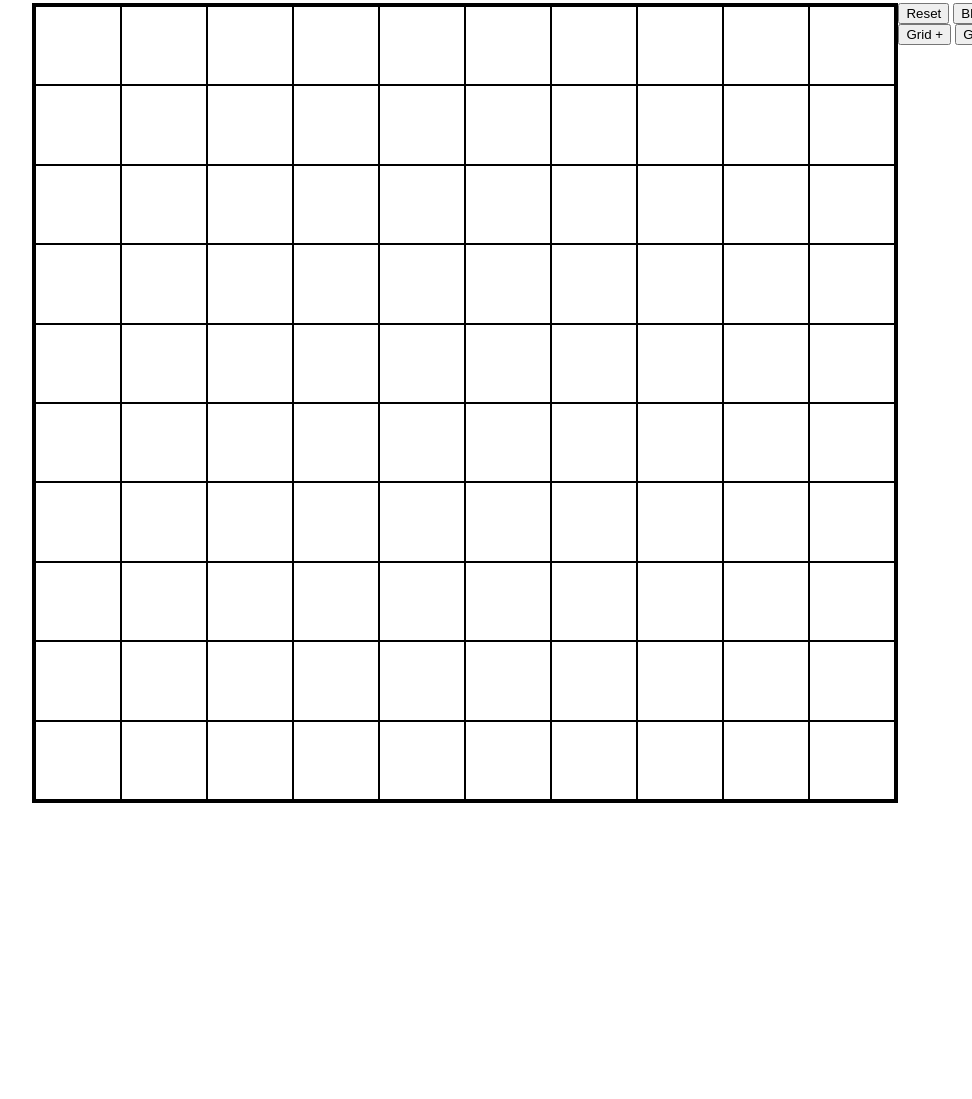
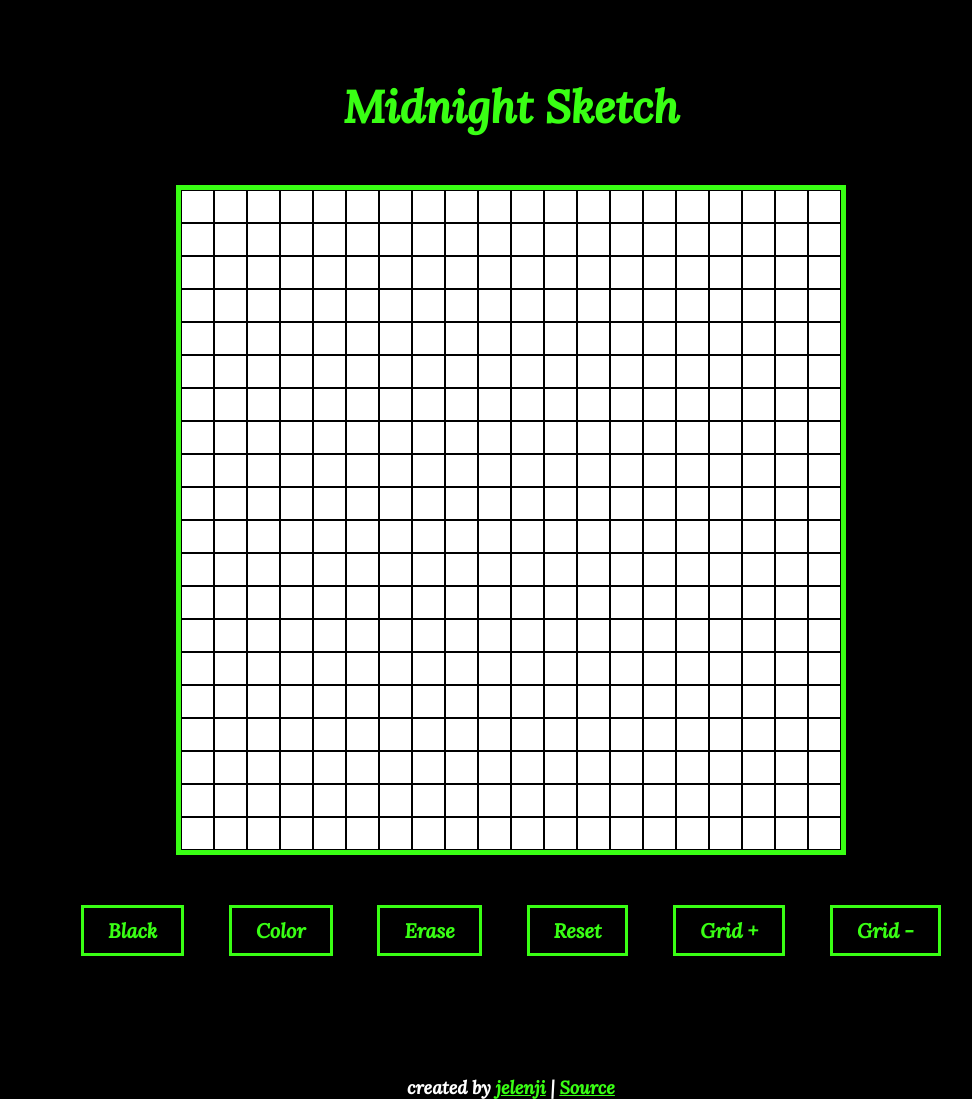
Before and after one commit to jelenji/etch-a-sketch, a plain HTML site: page index.html in a window 1280 px wide. Shown: the part 5-1104 px from the top of the page, without its empty margins (129-1101 px from the left). Before the commit the page ends 816 px from the top, so only its background shows below. Drawn offline with Linux system fonts and the light colour scheme.

Commit message:
added styling and readme to project

```diff
--- a/index.html
+++ b/index.html
@@ -5,24 +5,25 @@
     <meta http-equiv="X-UA-Compatible" content="IE=edge">
     <meta name="viewport" content="width=device-width, initial-scale=1.0">
     <link rel="stylesheet" href="style.css">
+
     <title>Etch-A-Sketch</title>
 </head>
 <body>
 
-    <h1>Etch-A-Sketch</h1>
+    <header>Midnight Sketch</header>
 
     <div class="grid-container">
 
     </div>
     <div class="button-container">
-        <button class="reset">Reset</button>
         <button class="black">Black</button>
         <button class="random-color">Color</button>
         <button class="erase">Erase</button>
+        <button class="reset">Reset</button>
         <button class="grid-up">Grid +</button>
         <button class="grid-down">Grid -</button>
-
     </div>
+    <footer> created by <a href="https://github.com/jelenji" target="_blank">jelenji</a> | <a href="https://github.com/jelenji/etch-a-sketch" target="_blank">Source</a> </footer>
     <script src="script.js"></script>
 </body>
 </html>
--- a/script.js
+++ b/script.js
@@ -5,9 +5,11 @@ const color = document.querySelector('.random-color');
 const erase = document.querySelector('.erase');
 const gridUp = document.querySelector('.grid-up');
 const gridDown = document.querySelector('.grid-down');
+const btnContainer = document.querySelector('.button-container');
+const allBtns = btnContainer.querySelectorAll('button');
 
 
-let gridSize = 10 , colorToggle = 0, blackToggle = 1, eraseToggle = 0;
+let gridSize = 20 , colorToggle = 0, blackToggle = 1, eraseToggle = 0;
 
 function grid(){
     let row, content, squareNum = 0, color;
@@ -87,6 +89,21 @@ erase.addEventListener('click', ()=>{
     blackToggle = 0;
     eraseToggle = 1;
 })
+
+allBtns.forEach(button =>{
+    button.addEventListener('mouseover', (e)=>{
+        e.target.style['background-color'] = '#39ff14';
+        e.target.style['color'] = '#000000';
+
+
+    })
+    button.addEventListener('mouseout', (e)=>{
+        e.target.style['background-color'] = '#000000';
+        e.target.style['color'] = '#39ff14';
+
+
+    })
+})
 function colorDecider(){
     if(blackToggle){
         return '#000000';
--- a/style.css
+++ b/style.css
@@ -1,19 +1,33 @@
+  @import url('https://fonts.googleapis.com/css2?family=Lora:ital,wght@1,500&display=swap');
+
+
+*{
+    font-family: 'Lora', serif;
+    font-weight: 800;
+}
+
 body{
     display: flex;
+    flex-direction: column;
+    align-items: center;
     height: 100vh;
+    gap: 50px;
+    background-color: #000000;
 }
 
 .grid-container {
     display: flex;
     flex-direction: column;
-    max-width: 860px;
-    max-height: 860px;
+    min-width: 660px;
+    min-height: 660px;
     margin: 0;
-    border: 3px solid black;
+    color: #ffffff;
+    border: 5px solid #39ff14;
 }
 
 .square {
     flex: 1;
+    background-color: #ffffff;
     border: 1px solid black;
 }
 
@@ -21,5 +35,36 @@ body{
     flex: 1;
     display: flex;
     margin: 0;
-    width: 860px;
+    color: #ffffff;
 }
+
+.button-container {
+    display: flex;
+    align-items: center;
+    justify-content: space-between;
+    min-width: 860px;
+}
+
+button{
+    padding: 10px 24px;
+    background-color: black;
+    color: #39ff14;
+    border: 3px solid #39ff14;
+    font-size: 20px;
+}
+
+header{
+    margin-top: 75px;
+    color: #39ff14;
+    font-size: 45px;
+}
+
+footer{
+    color: #ffffff;
+    margin-top: 70px;
+    font-size: 18px;
+}
+
+a {
+    color: #39ff14;
+}
```
Also changed, not shown: 1 other file.
